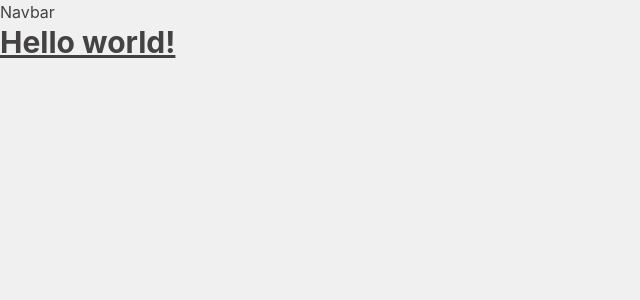
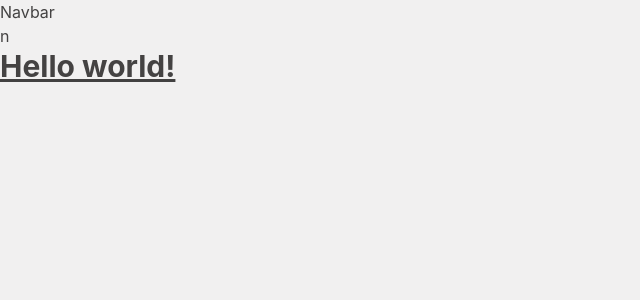
Before and after one commit to Shamil1001/todo-app, a React (Vite) app: page / in a window 1280 px wide. Shown: the top 300 px of the page, without its empty margins (0-640 px from the left). Built offline with nearby package versions, Linux system fonts and the light colour scheme.

Commit message:
cloned to laptop

```diff
--- a/src/components/navbar.tsx
+++ b/src/components/navbar.tsx
@@ -4,6 +4,7 @@ export default function Navbar() {
   return (
     <>
       <h2>Navbar</h2>
+      <h3>n</h3>
       <h1 className="text-3xl font-bold underline">Hello world!</h1>
     </>
   );
```
